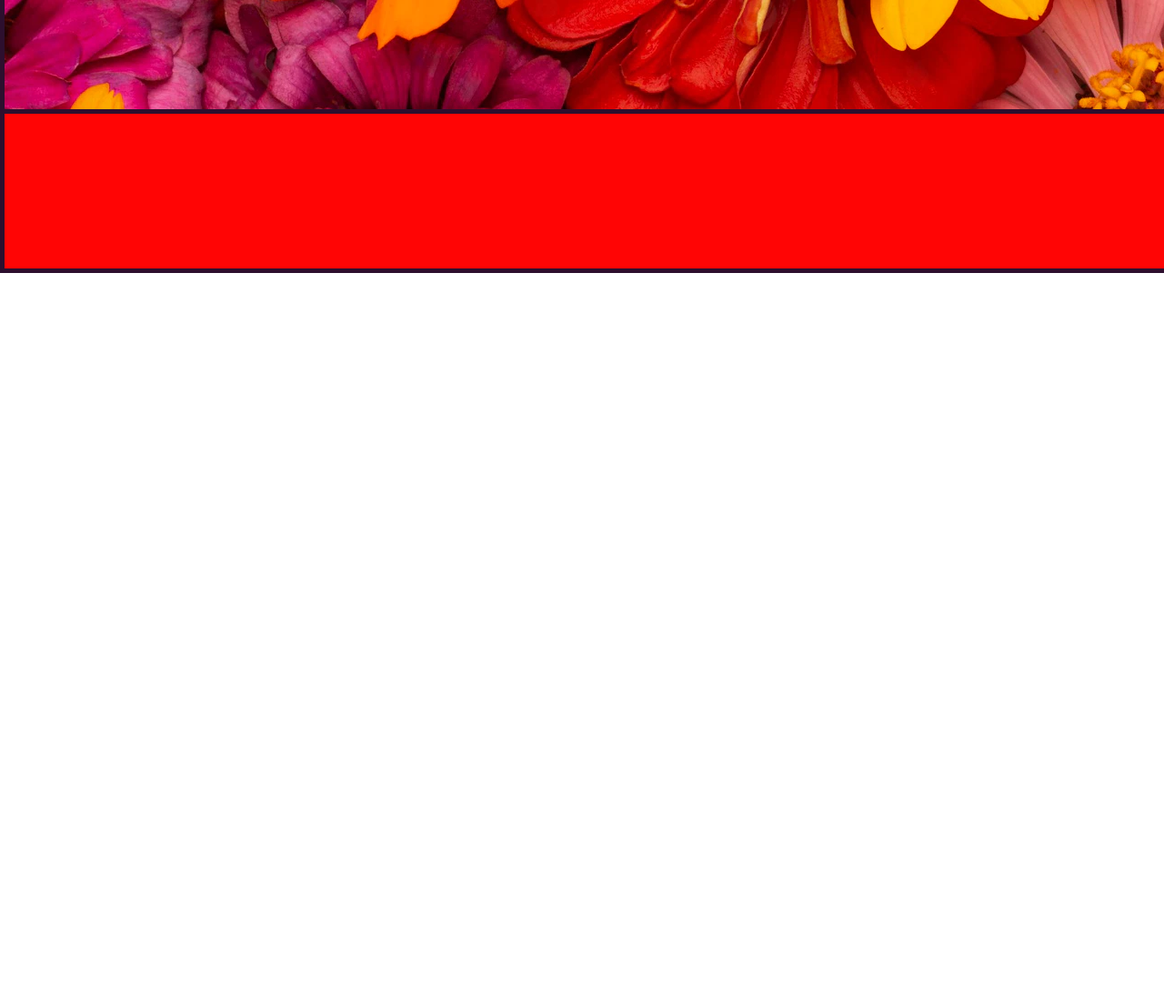
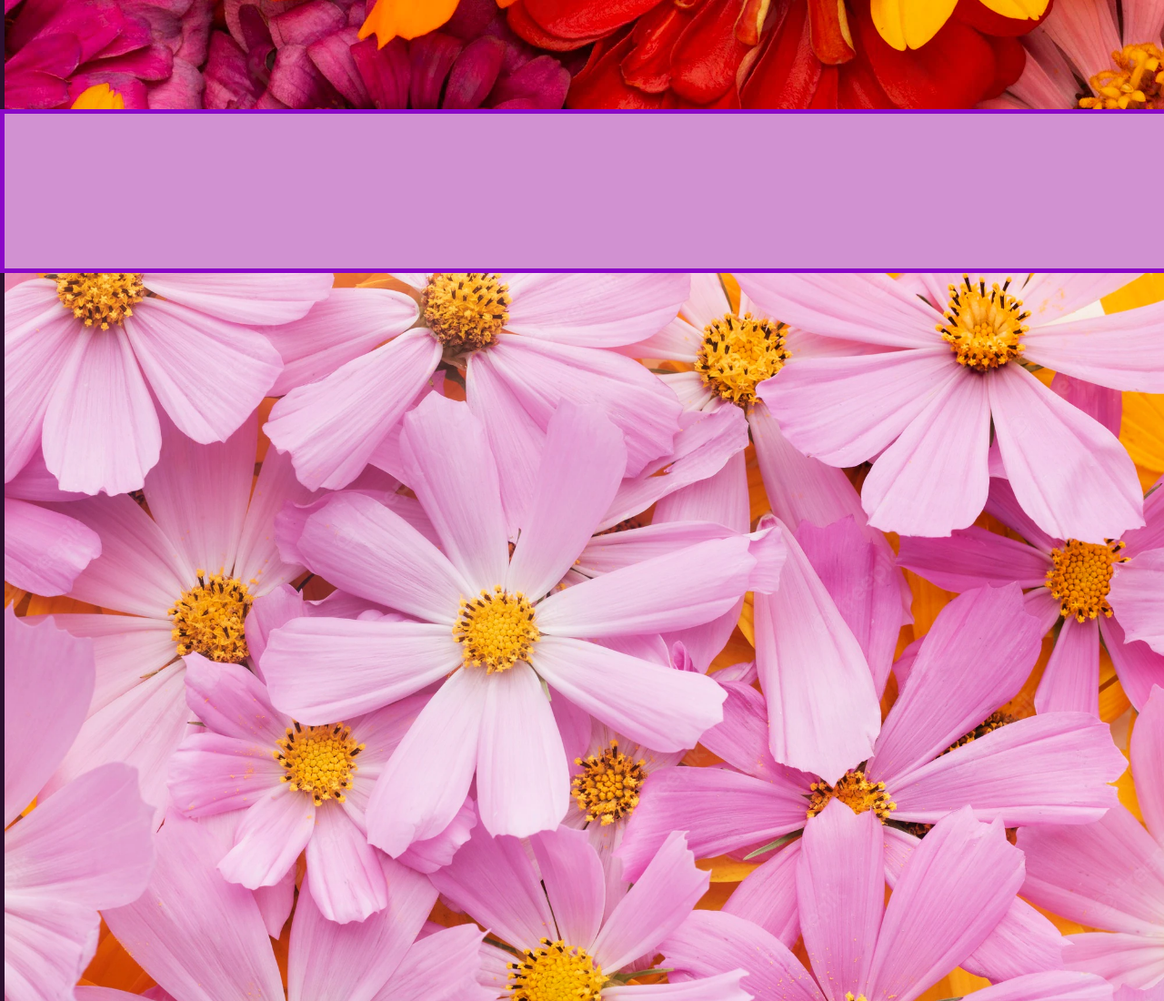
Before and after one commit to GuilhermeNPSouza/Teste, a plain HTML site: page index.html in a window 1280 px wide. Shown: the part 1620-2720 px from the top of the page at 91% size. Before the commit the page ends 1920 px from the top, so only its background shows below. Drawn offline with Linux system fonts and the light colour scheme.

Commit message:
Modificação 05

```diff
--- a/index.html
+++ b/index.html
@@ -28,6 +28,7 @@
         </div>
 
         <div id="d5"></div>
+        <div id="d6"></div>
 
     </body>
 </html>
--- a/sorvete.css
+++ b/sorvete.css
@@ -35,10 +35,17 @@ body{
 
 /*Terceira listra vermelha*/
 #d5{
-    width:100%; height:170px; background-color: rgb(255, 5, 5);
+    width:100%; height:170px; background-color: rgb(209, 145, 209);
     color: rgb(0, 0, 0);
     font-size: 40px; text-align: center;
-    font-style: italic; border:rgb(45, 15, 46) solid 5px;
+    font-style: italic; border:rgb(138, 6, 199) solid 5px;
+}
+
+#d6{
+    width:100%; height:800px; background-color:#fff ;
+    background-image: url(flores06.webp);
+    border-left:rgb(45, 15, 46) solid 5px ; border-right:rgb(45, 15, 46) solid 5px ;
+    background-repeat:no-repeat; background-size: cover;
 }
 
 .botão{
@@ -46,11 +53,11 @@ body{
     font-style: italic; color: rgb(0, 0, 0);
     font-size: 30px; text-align: center; cursor: pointer;
     background-color: rgb(102, 78, 133);
-    position:absolute; top: 1200px; margin: auto;
+    position:absolute; top: 1050px; margin: auto;
 }
 
 #b1{
-left: 0;
+left: 10px;
 }
 
 #b2{
```
Also changed, not shown: flores02.jpeg (added), flores03.jpeg (added), flores04.jpeg (added), flores05.jpeg (added), flores06.webp (added).
